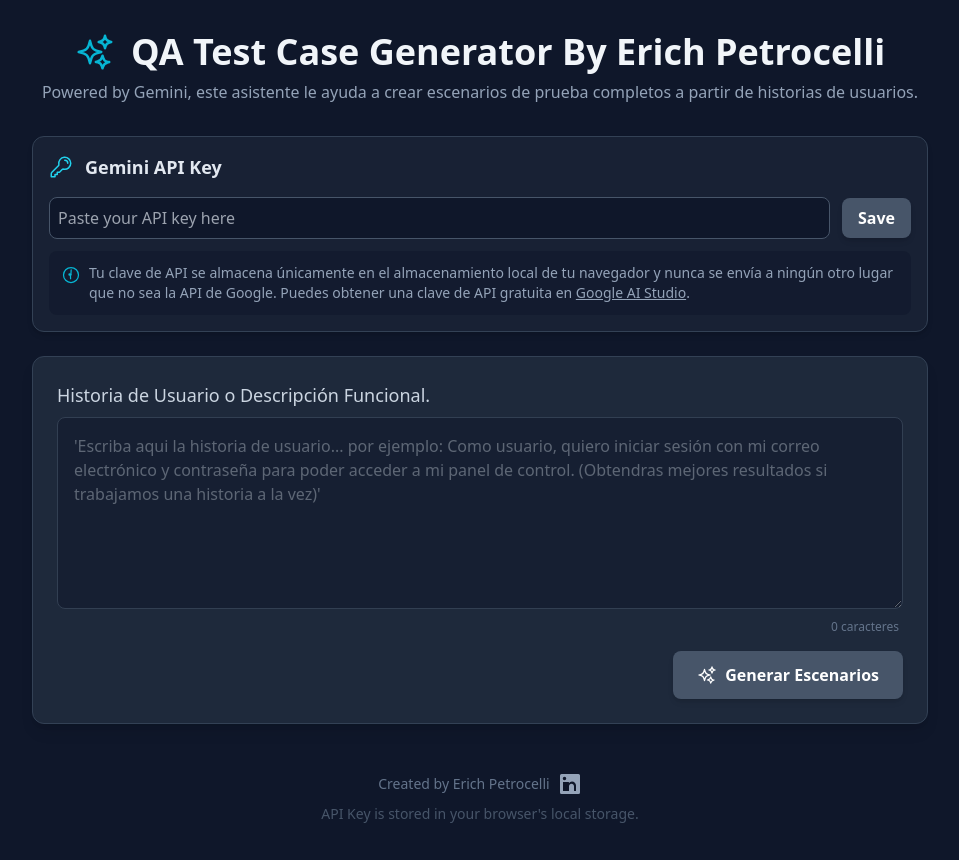
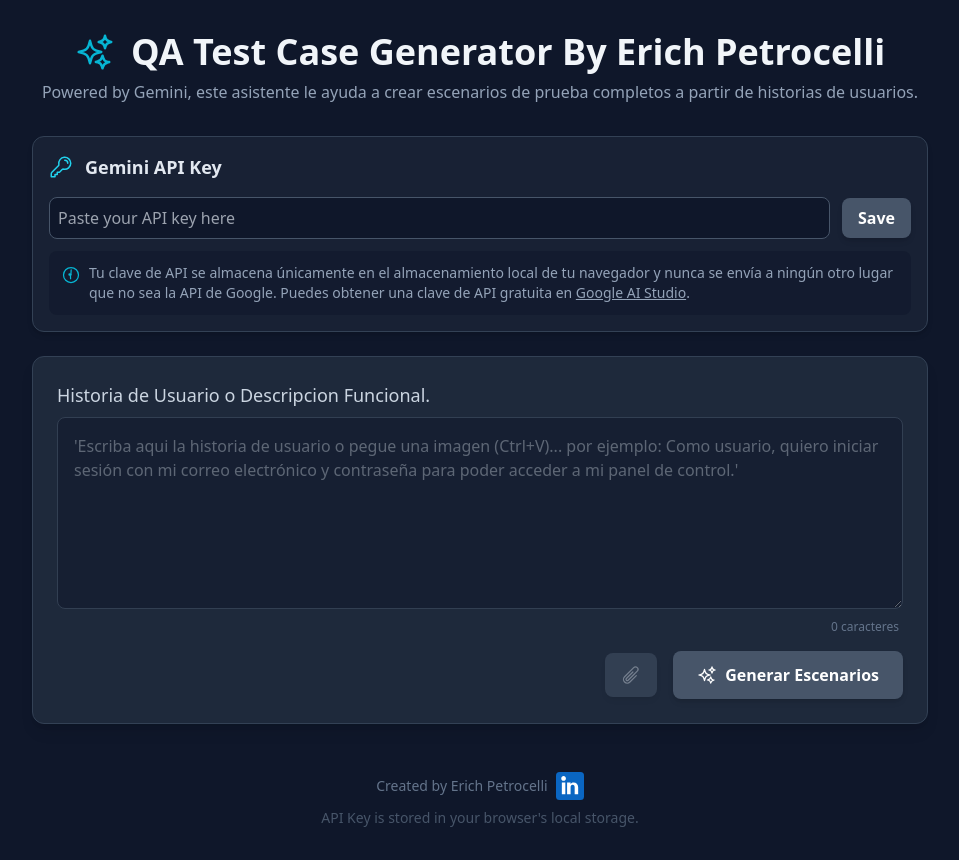
Before and after one commit to erich0101/QA-Test-Case-Generator, a React (Vite) app: page / in a window 1280 px wide. Shown: the whole page, without its empty margins (160-1119 px from the left). Built offline with nearby package versions, Linux system fonts and the light colour scheme.

Commit message:
Agregar soporte para adjuntar imágenes en la generación de escenarios de prueba. Se actualizan los componentes y servicios para manejar la nueva funcionalidad de carga de imágenes y se añaden nuevos íconos para la interfaz.

```diff
--- a/App.tsx
+++ b/App.tsx
@@ -1,6 +1,6 @@
 
 import React, { useState, useCallback, useEffect } from 'react';
-import { RawScenario, ScenarioResult } from './types';
+import { RawScenario, ScenarioResult, ImageAttachment } from './types';
 import { generateTestScenarios } from './services/geminiService';
 import InputCard from './components/InputCard';
 import ResultsDisplay from './components/ResultsDisplay';
@@ -10,6 +10,7 @@
 
 function App() {
   const [userInput, setUserInput] = useState<string>('');
+  const [image, setImage] = useState<ImageAttachment | null>(null);
   const [scenarios, setScenarios] = useState<ScenarioResult[]>([]);
   const [isLoading, setIsLoading] = useState<boolean>(false);
   const [error, setError] = useState<string | null>(null);
@@ -33,13 +34,13 @@
   };
 
   const handleGenerate = useCallback(async () => {
-    if (!userInput.trim() || isLoading || !apiKey) return;
+    if ((!userInput.trim() && !image) || isLoading || !apiKey) return;
 
     setIsLoading(true);
     setError(null);
 
     try {
-      const result: RawScenario[] = await generateTestScenarios(userInput, apiKey);
+      const result: RawScenario[] = await generateTestScenarios(userInput, apiKey, image);
       const newScenarios: ScenarioResult[] = result.map((scenario, index) => ({
         id: `${Date.now()}-${index}`,
         title: scenario.title,
@@ -53,11 +54,13 @@
     } finally {
       setIsLoading(false);
     }
-  }, [userInput, isLoading, apiKey]);
+  }, [userInput, isLoading, apiKey, image]);
 
   const handleClear = useCallback(() => {
     setScenarios([]);
     setError(null);
+    setImage(null);
+    setUserInput('');
   }, []);
 
   return (
@@ -83,6 +86,8 @@
             onGenerate={handleGenerate}
             isLoading={isLoading}
             apiKey={apiKey}
+            image={image}
+            setImage={setImage}
           />
         </div>
 
@@ -98,8 +103,14 @@
       <footer className="text-center mt-12 text-slate-500 text-sm">
         <div className="flex justify-center items-center gap-2 mb-2">
           <span>Created by Erich Petrocelli</span>
-          <a href="https://www.linkedin.com/in/erichpetrocelli/" target="_blank" rel="noopener noreferrer" aria-label="Erich Petrocelli's LinkedIn Profile" className="text-slate-400 hover:text-brand-primary transition-colors">
-            <LinkedInIcon className="w-6 h-6" />
+          <a
+            href="https://www.linkedin.com/in/erichpetrocelli/"
+            target="_blank"
+            rel="noopener noreferrer"
+            aria-label="Erich Petrocelli's LinkedIn Profile"
+            className="text-slate-400 hover:opacity-80 transition-opacity"
+          >
+            <LinkedInIcon className="w-7 h-7" />
           </a>
         </div>
         <p className="text-slate-600 mt-1">API Key is stored in your browser's local storage.</p>
--- a/components/InputCard.tsx
+++ b/components/InputCard.tsx
@@ -1,6 +1,9 @@
 
-import React from 'react';
+import React, { useRef, useCallback } from 'react';
 import { SparklesIcon } from './icons/SparklesIcon';
+import { PaperclipIcon } from './icons/PaperclipIcon';
+import { XCircleIcon } from './icons/XCircleIcon';
+import { ImageAttachment } from '../types';
 
 interface InputCardProps {
   userInput: string;
@@ -8,28 +11,94 @@
   onGenerate: () => void;
   isLoading: boolean;
   apiKey: string;
+  image: ImageAttachment | null;
+  setImage: (image: ImageAttachment | null) => void;
 }
 
-const InputCard: React.FC<InputCardProps> = ({ userInput, setUserInput, onGenerate, isLoading, apiKey }) => {
-  const isButtonDisabled = isLoading || !userInput.trim() || !apiKey;
+const InputCard: React.FC<InputCardProps> = ({ userInput, setUserInput, onGenerate, isLoading, apiKey, image, setImage }) => {
+  const isButtonDisabled = isLoading || (!userInput.trim() && !image) || !apiKey;
+  const fileInputRef = useRef<HTMLInputElement>(null);
+
+  const handleFileChange = (file: File | null) => {
+    if (file && file.type.startsWith('image/')) {
+      const reader = new FileReader();
+      reader.onloadend = () => {
+        const base64String = (reader.result as string).split(',')[1];
+        setImage({
+          mimeType: file.type,
+          data: base64String,
+        });
+      };
+      reader.readAsDataURL(file);
+    }
+  };
+
+  const handlePaste = useCallback((event: React.ClipboardEvent) => {
+    const items = event.clipboardData.items;
+    for (let i = 0; i < items.length; i++) {
+      if (items[i].type.indexOf('image') !== -1) {
+        const file = items[i].getAsFile();
+        handleFileChange(file);
+        break;
+      }
+    }
+  }, []);
 
   return (
     <div className="bg-slate-800 p-6 rounded-xl shadow-lg border border-slate-700">
       <label htmlFor="user-story" className="block text-lg font-medium text-slate-300 mb-2">
-        Historia de Usuario o Descripción Funcional.
+        Historia de Usuario o Descripcion Funcional.
       </label>
+      <div className="relative">
         <textarea
           id="user-story"
           value={userInput}
           onChange={(e) => setUserInput(e.target.value)}
-        placeholder="'Escriba aqui la historia de usuario... por ejemplo: Como usuario, quiero iniciar sesión con mi correo electrónico y contraseña para poder acceder a mi panel de control. (Obtendras mejores resultados si trabajamos una historia a la vez)'"
+          onPaste={handlePaste}
+          placeholder="'Escriba aqui la historia de usuario o pegue una imagen (Ctrl+V)... por ejemplo: Como usuario, quiero iniciar sesión con mi correo electrónico y contraseña para poder acceder a mi panel de control.'"
           className="w-full h-48 p-4 bg-slate-900 border border-slate-600 rounded-lg focus:ring-2 focus:ring-brand-primary focus:border-brand-primary transition-colors duration-200 resize-y disabled:opacity-50 disabled:cursor-not-allowed"
           disabled={isLoading || !apiKey}
         />
+        {image && (
+          <div className="absolute bottom-3 left-3 bg-slate-900/80 p-1 rounded-lg border border-slate-600">
+             <div className="relative">
+              <img
+                src={`data:${image.mimeType};base64,${image.data}`}
+                alt="Image preview"
+                className="h-16 w-auto object-cover rounded"
+              />
+              <button
+                onClick={() => setImage(null)}
+                className="absolute -top-2 -right-2 bg-slate-800 rounded-full text-slate-400 hover:text-white hover:bg-brand-danger transition-all"
+                aria-label="Remove image"
+              >
+                <XCircleIcon className="w-6 h-6" />
+              </button>
+            </div>
+          </div>
+        )}
+      </div>
+
       <div className="text-right text-xs text-slate-500 mt-1 pr-1">
         {userInput.length.toLocaleString()} caracteres
       </div>
-      <div className="mt-4 flex justify-end">
+      <div className="mt-4 flex justify-end items-center gap-4">
+        <input
+            type="file"
+            ref={fileInputRef}
+            onChange={(e) => handleFileChange(e.target.files ? e.target.files[0] : null)}
+            accept="image/png, image/jpeg, image/webp"
+            className="hidden"
+        />
+        <button
+          onClick={() => fileInputRef.current?.click()}
+          disabled={isLoading || !apiKey}
+          className="flex items-center justify-center gap-2 px-4 py-3 bg-slate-700 text-slate-300 font-semibold rounded-lg shadow-md hover:bg-slate-600 disabled:bg-slate-600 disabled:opacity-50 disabled:cursor-not-allowed transition-all duration-300"
+          aria-label="Attach image"
+        >
+          <PaperclipIcon className="w-5 h-5" />
+        </button>
+
         <button
           onClick={onGenerate}
           disabled={isButtonDisabled}
--- a/components/icons/LinkedInIcon.tsx
+++ b/components/icons/LinkedInIcon.tsx
@@ -5,9 +5,12 @@
   <svg
     xmlns="http://www.w3.org/2000/svg"
     viewBox="0 0 24 24"
-    fill="currentColor"
     {...props}
   >
-    <path d="M20.5 2h-17A1.5 1.5 0 002 3.5v17A1.5 1.5 0 003.5 22h17a1.5 1.5 0 001.5-1.5v-17A1.5 1.5 0 0020.5 2zM8 19H5v-9h3zM6.5 8.25A1.75 1.75 0 118.25 6.5 1.75 1.75 0 016.5 8.25zM19 19h-3v-4.75c0-1.4-1.1-2.5-2.5-2.5S11 12.85 11 14.25V19h-3v-9h2.9v1.3a3.5 3.5 0 013.1-1.8c2.2 0 4 1.8 4 4V19z" />
+    <rect width="24" height="24" fill="#0A66C2" rx="3" ry="3" />
+    <path
+      fill="#FFFFFF"
+      d="M19 19H16V13.38C16 11.93 15.48 11.02 14.31 11.02C13.02 11.02 12.5 11.88 12.5 13.38V19H9.5V9H12.5V10.3H12.55C12.96 9.54 13.81 9 15.09 9C17.29 9 19 10.34 19 13.03V19ZM5 19H8V9H5V19ZM6.5 7.5C5.4 7.5 4.5 6.6 4.5 5.5C4.5 4.4 5.4 3.5 6.5 3.5C7.6 3.5 8.5 4.4 8.5 5.5C8.5 6.6 7.6 7.5 6.5 7.5Z"
+    />
   </svg>
 );
--- /dev/null
+++ b/components/icons/PaperclipIcon.tsx
@@ -0,0 +1,18 @@
+import React from 'react';
+
+export const PaperclipIcon: React.FC<React.SVGProps<SVGSVGElement>> = (props) => (
+  <svg
+    xmlns="http://www.w3.org/2000/svg"
+    fill="none"
+    viewBox="0 0 24 24"
+    strokeWidth={1.5}
+    stroke="currentColor"
+    {...props}
+  >
+    <path
+      strokeLinecap="round"
+      strokeLinejoin="round"
+      d="M18.375 12.739l-7.693 7.693a4.5 4.5 0 01-6.364-6.364l10.94-10.94A3 3 0 1119.5 7.372L8.552 18.32m.009-.01l-.01.01m5.699-9.941l-7.81 7.81a1.5 1.5 0 002.122 2.122l7.81-7.81"
+    />
+  </svg>
+);
--- /dev/null
+++ b/components/icons/XCircleIcon.tsx
@@ -0,0 +1,19 @@
+
+import React from 'react';
+
+export const XCircleIcon: React.FC<React.SVGProps<SVGSVGElement>> = (props) => (
+  <svg
+    xmlns="http://www.w3.org/2000/svg"
+    fill="currentColor"
+    viewBox="0 0 24 24"
+    strokeWidth={1.5}
+    stroke="white"
+    {...props}
+  >
+    <path
+      strokeLinecap="round"
+      strokeLinejoin="round"
+      d="M9.75 9.75l4.5 4.5m0-4.5l-4.5 4.5M21 12a9 9 0 11-18 0 9 9 0 0118 0z"
+    />
+  </svg>
+);
--- a/types.ts
+++ b/types.ts
@@ -11,3 +11,8 @@
   gherkin: string;
   criteria: string[];
 }
+
+export interface ImageAttachment {
+  mimeType: string;
+  data: string; // base64 encoded string
+}
```
Also changed, not shown: services/geminiService.ts (+25 -14 lines). Lines whose indentation alone changed are shown as unchanged.
